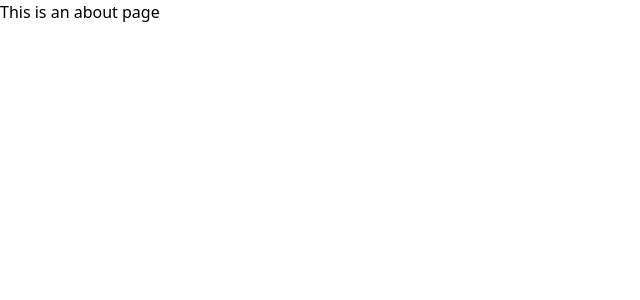
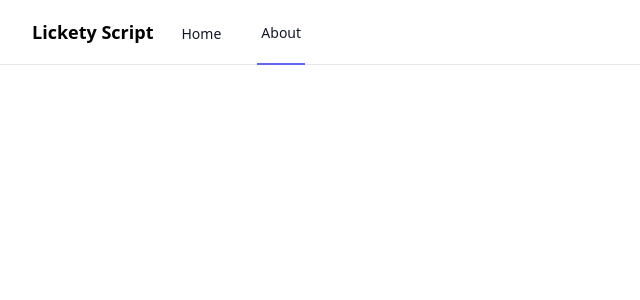
Before and after one commit to mikeleitz/licketyscript-portal, a Vue app: page /about in a window 1280 px wide. Shown: the top 300 px of the page, without its empty margins (0-640 px from the left). Built offline with nearby package versions, Linux system fonts and the light colour scheme.

Commit message:
Add about page and active navigation.

```diff
--- a/src/components/NavBar.vue
+++ b/src/components/NavBar.vue
@@ -6,26 +6,11 @@
         <h1 class="text-lg font-bold">Lickety Script</h1>
       </div>
       <div class="hidden sm:-my-px sm:ml-6 sm:flex sm:space-x-8">
-        <div class="flex-shrink-0 flex items-center mt-1 ml-10">
-          COMING SOON!
-        </div>
-        <!--        <a href="#" class="inline-flex items-center px-1 pt-1 border-b-2 border-indigo-500 text-sm font-medium text-gray-900">
-          Dashboard
-        </a>
-
-        <a href="#" class="inline-flex items-center px-1 pt-1 border-b-2 border-transparent text-sm font-medium text-gray-500 hover:text-gray-700 hover:border-gray-300">
-          Team
-        </a>
-
-        <a href="#" class="inline-flex items-center px-1 pt-1 border-b-2 border-transparent text-sm font-medium text-gray-500 hover:text-gray-700 hover:border-gray-300">
-          Projects
-        </a>
-
-        <a href="#" class="inline-flex items-center px-1 pt-1 border-b-2 border-transparent text-sm font-medium text-gray-500 hover:text-gray-700 hover:border-gray-300">
-          Calendar
-        </a>-->
+        <router-link class="inline-flex items-center px-1 pt-1 text-sm font-medium text-gray-900" to="/">Home</router-link>
+        <router-link class="inline-flex items-center px-1 pt-1 text-sm font-medium text-gray-900" to="/about">About</router-link>
       </div>
     </div>
+
     <div class="hidden sm:ml-6 sm:flex sm:items-center">
 <!--      <button class="bg-white p-1 rounded-full text-gray-400 hover:text-gray-500 focus:outline-none focus:ring-2 focus:ring-offset-2 focus:ring-indigo-500">
         <span class="sr-only">View notifications</span>
@@ -100,5 +85,10 @@ export default {
 </script>
 
 <style scoped>
+.router-link-exact-active {
+border-bottom-width: 2px;
+--tw-border-opacity: 1;
+border-color: rgba(99, 102, 241, var(--tw-border-opacity));
+}
 
 </style>
--- a/src/views/About.vue
+++ b/src/views/About.vue
@@ -1,5 +1,39 @@
 <template>
-  <div class="about">
-    <h1>This is an about page</h1>
+  <div class="min-h-screen bg-white">
+    <nav class="bg-white border-b border-gray-200">
+      <div class="max-w-7xl mx-auto px-4 sm:px-6 lg:px-8">
+        <NavBar/>
+      </div>
+
+      <!--
+        Mobile menu, toggle classes based on menu state.
+
+        Open: "block", closed: "hidden"
+      -->
+      <div class="hidden sm:hidden">
+        <!--        <MobileNav/>-->
+      </div>
+    </nav>
+
+    <div>
+      <main>
+        <div class="max-w-7xl mx-auto sm:px-6 lg:px-8">
+          <!-- Replace with your content -->
+
+          <!-- /End replace -->
+        </div>
+      </main>
+    </div>
   </div>
 </template>
+<script>
+// @ is an alias to /src
+
+import NavBar from "@/components/NavBar";
+export default {
+  name: 'Portal',
+  components: {
+    NavBar,
+  }
+}
+</script>
```
Also changed, not shown: 1 other file (tests, documents, lock files or other folders).
